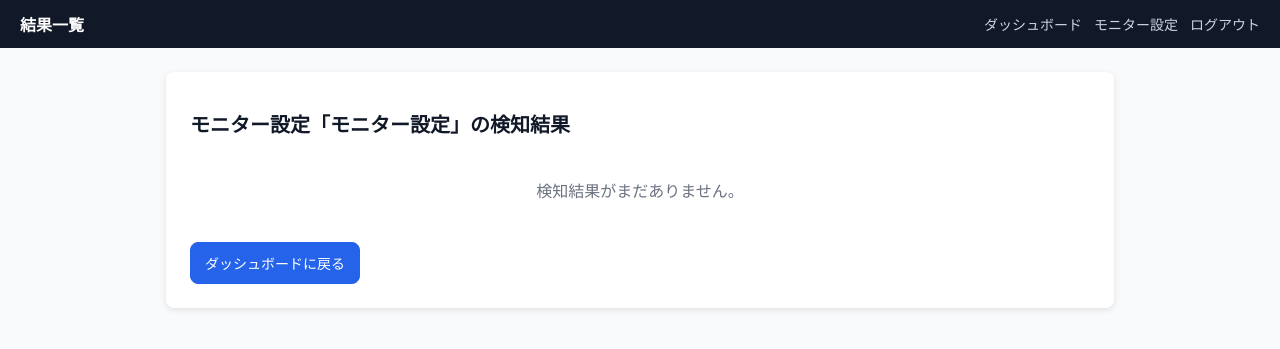
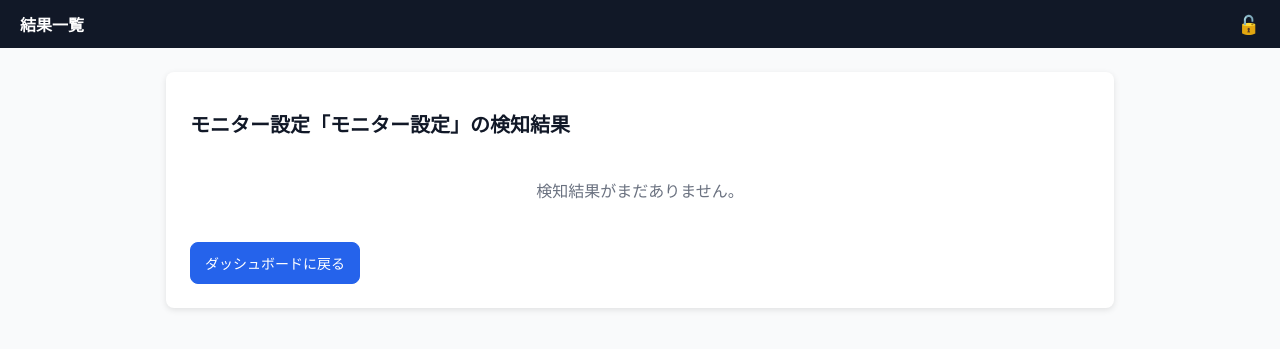
Before and after one commit to act-Idea/X_MonitorAndNotify, a Flask app: page /results in a window 1280 px wide. Shown: the top 349 px of the page. Run offline with Flask 3, Linux system fonts and the light colour scheme; the visitor is signed in with stand-in values (Sample User, id 1); some libraries are stand-ins or nearby versions.

Commit message:
デザインの修正

```diff
--- a/static/css/list.css
+++ b/static/css/list.css
@@ -12,6 +12,21 @@ header {
   display: flex;
   justify-content: space-between;
   align-items: center;
+}
+
+header .header-right {
+  display: flex;
+  align-items: center;
+}
+
+/* reuse logout-icon style from dashboard */
+.logout-icon {
+  font-size: 18px;
+  color: #cbd5e1;
+  text-decoration: none;
+}
+.logout-icon:hover {
+  color: #fff;
 }
 
 header .brand {
--- a/templates/list.html
+++ b/templates/list.html
@@ -9,11 +9,11 @@
 <body>
   <header>
     <div class="brand">結果一覧</div>
-    <nav>
-      <a href="/dashboard">ダッシュボード</a>
-      <a href="/setting">モニター設定</a>
-      <a href="/logout">ログアウト</a>
-    </nav>
+    <div class="header-right">
+      <nav>
+        <a href="/logout" title="ログアウト" class="logout-icon">🔓</a>
+      </nav>
+    </div>
   </header>
 
   <main class="container">
```
Also changed, not shown: static/css/dashboard.css (+15 -0 lines), templates/dashboard.html (+11 -12 lines).
